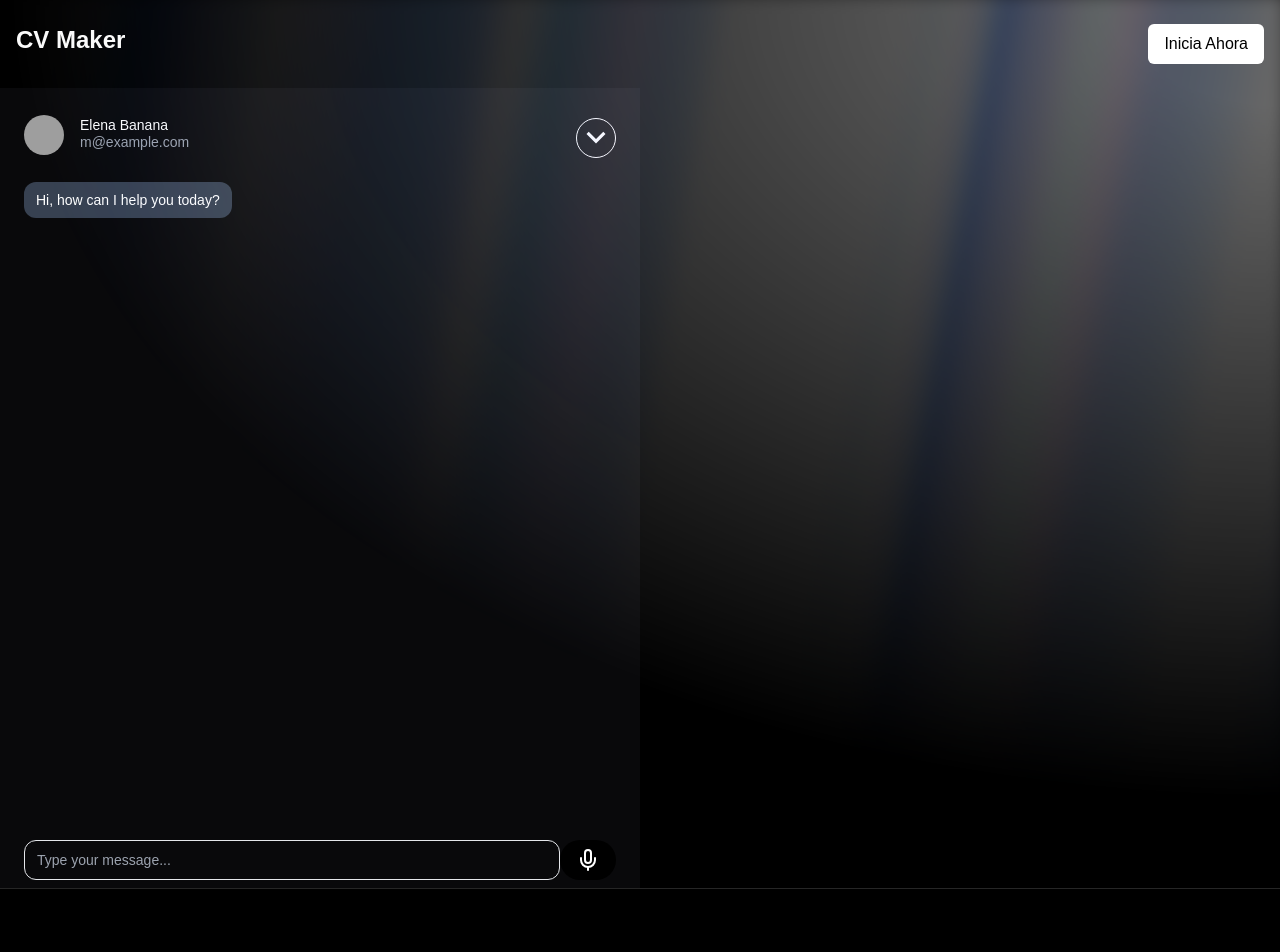
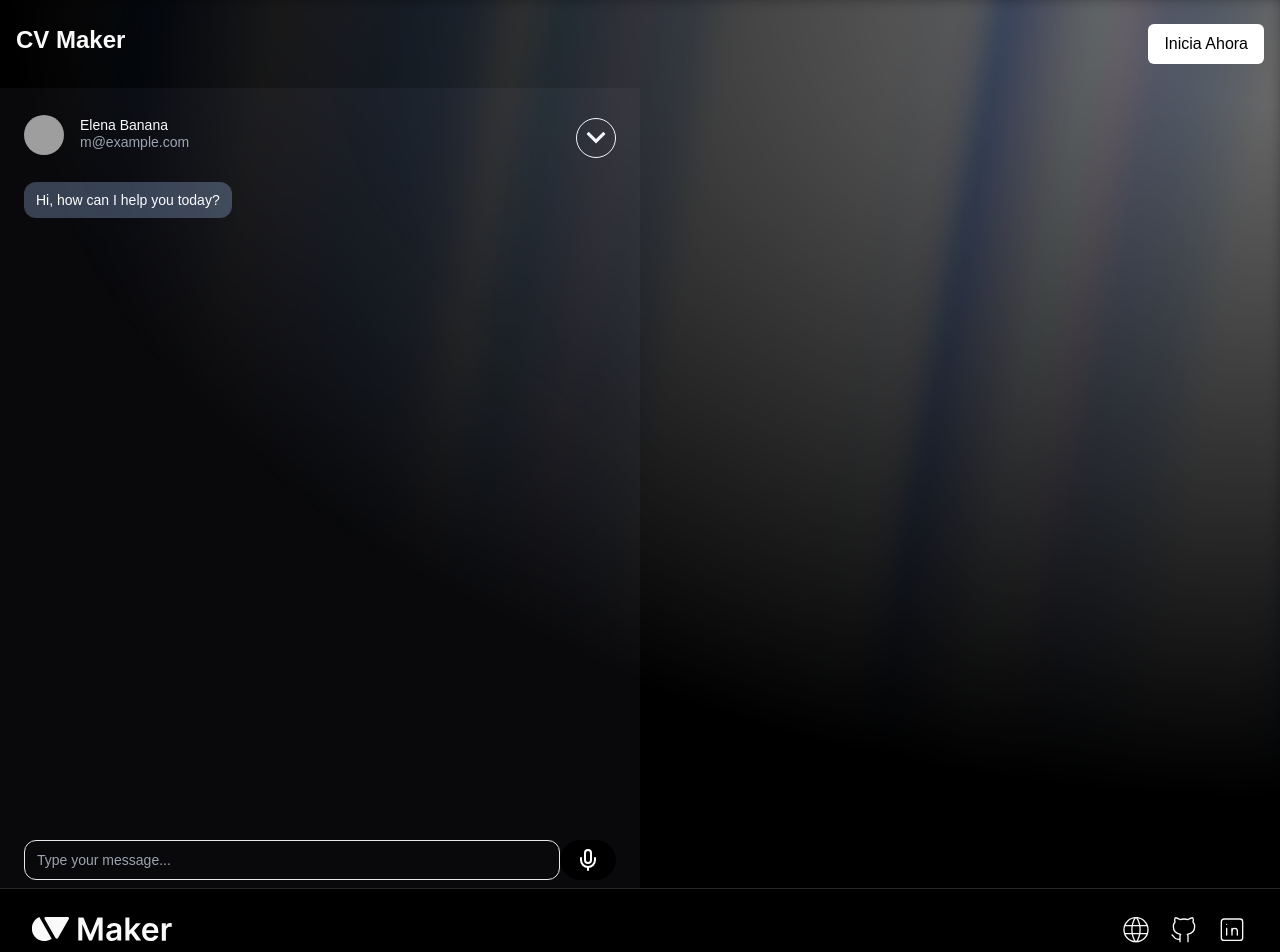
Before and after one commit to odracirdev/cv-maker, a React (Vite) app in the folder frontend/: page /chat in a window 1280 px wide. Shown: the top 952 px of the page. Built offline with nearby package versions, Linux system fonts and the light colour scheme; grey boxes are pictures that could not be loaded.

Commit message:
style: init footer

```diff
--- a/frontend/src/components/Footer/index.tsx
+++ b/frontend/src/components/Footer/index.tsx
@@ -4,14 +4,69 @@ import { Link } from 'react-router-dom'
 
 export default function Footer() {
   return (
-    <footer className="py-16 border-t border-neutral-800">
-      <div className="container mx-auto px-3 text-center">
+    <footer className="py-6 border-t border-neutral-800">
+      <div className="container mx-auto flex items-center justify-between">
         <Link
           className="font-bold text-2xl hover:text-blue-500 transition-colors"
           to="/"
         >
-          CV Maker
+          <svg fill="none" viewBox="0 0 140 24" width={140}>
+            <path
+              fill="currentColor"
+              fill-rule="evenodd"
+              d="M7.3 0a12.6 12.6 0 1 0 12.4 21.8L7.3 0Z"
+              clip-rule="evenodd"
+            />
+            <path
+              fill="currentColor"
+              d="M26 21c-.6.9-2 .9-2.5 0L12.6 2.1c-.5-1 .2-2.2 1.3-2.2h21.6c1.2 0 1.9 1.2 1.3 2.2L26 20.9ZM129.8 23.6V6.2h4v3h.2a4.3 4.3 0 0 1 4.3-3.2 9.5 9.5 0 0 1 1.4 0V10l-.8-.2h-1c-.8 0-1.5 0-2 .4a3.6 3.6 0 0 0-2 3.3v10.2h-4.1ZM118.6 24a9 9 0 0 1-4.6-1.1 7.4 7.4 0 0 1-2.9-3.1c-.7-1.4-1-3-1-4.8 0-1.8.3-3.3 1-4.7a7.7 7.7 0 0 1 7.3-4.3c1 0 2 .2 3 .5 1 .4 1.8.9 2.5 1.6.8.7 1.4 1.6 1.8 2.7.4 1.2.6 2.5.6 4v1.3H112v-2.8h10.4c0-.8-.2-1.5-.5-2.1-.4-.6-.8-1.1-1.4-1.5a4 4 0 0 0-2-.5 4 4 0 0 0-2.3.6c-.6.4-1.1 1-1.5 1.6-.3.6-.5 1.4-.5 2.1V16c0 1 .2 1.8.5 2.6a4 4 0 0 0 1.6 1.6 5 5 0 0 0 4 .3 3.2 3.2 0 0 0 2-2l3.9.5a6 6 0 0 1-1.4 2.6c-.7.8-1.6 1.4-2.6 1.8-1 .4-2.3.6-3.6.6ZM97.1 18.2v-5h.7l6.2-7h4.8l-7.7 8.6h-.8L97 18.2Zm-3.7 5.4V.4h4v23.2h-4Zm11 0-5.8-7.9 2.8-2.9 7.8 10.8h-4.9ZM80 24c-1 0-2-.2-3-.6-.8-.4-1.5-1-2-1.8-.5-.7-.8-1.7-.8-2.8 0-1 .2-1.8.6-2.5.3-.6.8-1.1 1.4-1.5.7-.4 1.4-.7 2.2-.9.8-.2 1.6-.4 2.4-.4a97.4 97.4 0 0 0 3.9-.7c.3-.2.4-.5.4-1 0-.8-.2-1.5-.7-2-.5-.4-1.3-.7-2.2-.7a4 4 0 0 0-2.4.7c-.6.4-1 1-1.2 1.5l-3.8-.5a6.1 6.1 0 0 1 4-4.3 10.9 10.9 0 0 1 5.8-.2 7 7 0 0 1 2.4 1c.6.4 1.2 1 1.6 1.8.4.8.6 1.7.6 2.9v11.6h-3.9v-2.3h-.1a5 5 0 0 1-2.8 2.3c-.7.3-1.4.4-2.4.4Zm1.1-3c.8 0 1.6-.2 2.2-.5.6-.3 1-.8 1.4-1.3.3-.6.5-1.2.5-1.8v-2a2 2 0 0 1-.7.2l-1 .3a31.5 31.5 0 0 1-2.1.3c-.6 0-1.2.2-1.7.4l-1.1.8a2 2 0 0 0-.4 1.3c0 .7.3 1.3.8 1.7.6.4 1.3.6 2.1.6ZM46.3.4h5.1l6.9 16.8h.3L65.5.4h5.1v23.2h-4v-16h-.2l-6.4 16h-3l-6.5-16h-.2v16h-4V.4Z"
+            />
+          </svg>
         </Link>
+        <div className="flex gap-4">
+          <span>
+            <svg fill="none" viewBox="0 0 24 24" width={32}>
+              <path
+                stroke="currentColor"
+                strokeLinecap="round"
+                strokeLinejoin="round"
+                d="M3 12.5a9 9 0 1 0 18 0 9 9 0 0 0-18 0ZM3.6 9.5h16.8M3.6 15.5h16.8"
+              />
+              <path
+                stroke="currentColor"
+                strokeLinecap="round"
+                strokeLinejoin="round"
+                d="M11.5 3.5a17 17 0 0 0 0 18M12.5 3.5a17 17 0 0 1 0 18"
+              />
+            </svg>
+          </span>
+          <span>
+            <svg fill="none" viewBox="0 0 24 24" width={32}>
+              <path
+                stroke="currentColor"
+                strokeLinecap="round"
+                strokeLinejoin="round"
+                d="M9 19.5c-4.3 1.4-4.3-2.5-6-3m12 5V18c0-1 .1-1.4-.5-2 2.8-.3 5.5-1.4 5.5-6 0-1.2-.5-2.3-1.3-3.2.4-1 .4-2.2-.1-3.2 0 0-1.1-.3-3.5 1.3-2-.5-4.2-.5-6.2 0-2.4-1.6-3.5-1.3-3.5-1.3-.5 1-.5 2.2-.1 3.2-.8.9-1.3 2-1.3 3.2 0 4.6 2.7 5.7 5.5 6-.6.6-.6 1.2-.5 2v3.5"
+              />
+            </svg>
+          </span>
+          <span>
+            <svg fill="none" viewBox="0 0 24 24" width={32}>
+              <path
+                stroke="currentColor"
+                strokeLinecap="round"
+                strokeLinejoin="round"
+                d="M4 6.5a2 2 0 0 1 2-2h12a2 2 0 0 1 2 2v12a2 2 0 0 1-2 2H6a2 2 0 0 1-2-2v-12ZM8 11.5v5M8 8.5v0M12 16.5v-5"
+              />
+              <path
+                stroke="currentColor"
+                strokeLinecap="round"
+                strokeLinejoin="round"
+                d="M16 16.5v-3a2 2 0 0 0-4 0"
+              />
+            </svg>
+          </span>
+        </div>
       </div>
     </footer>
   )
```
